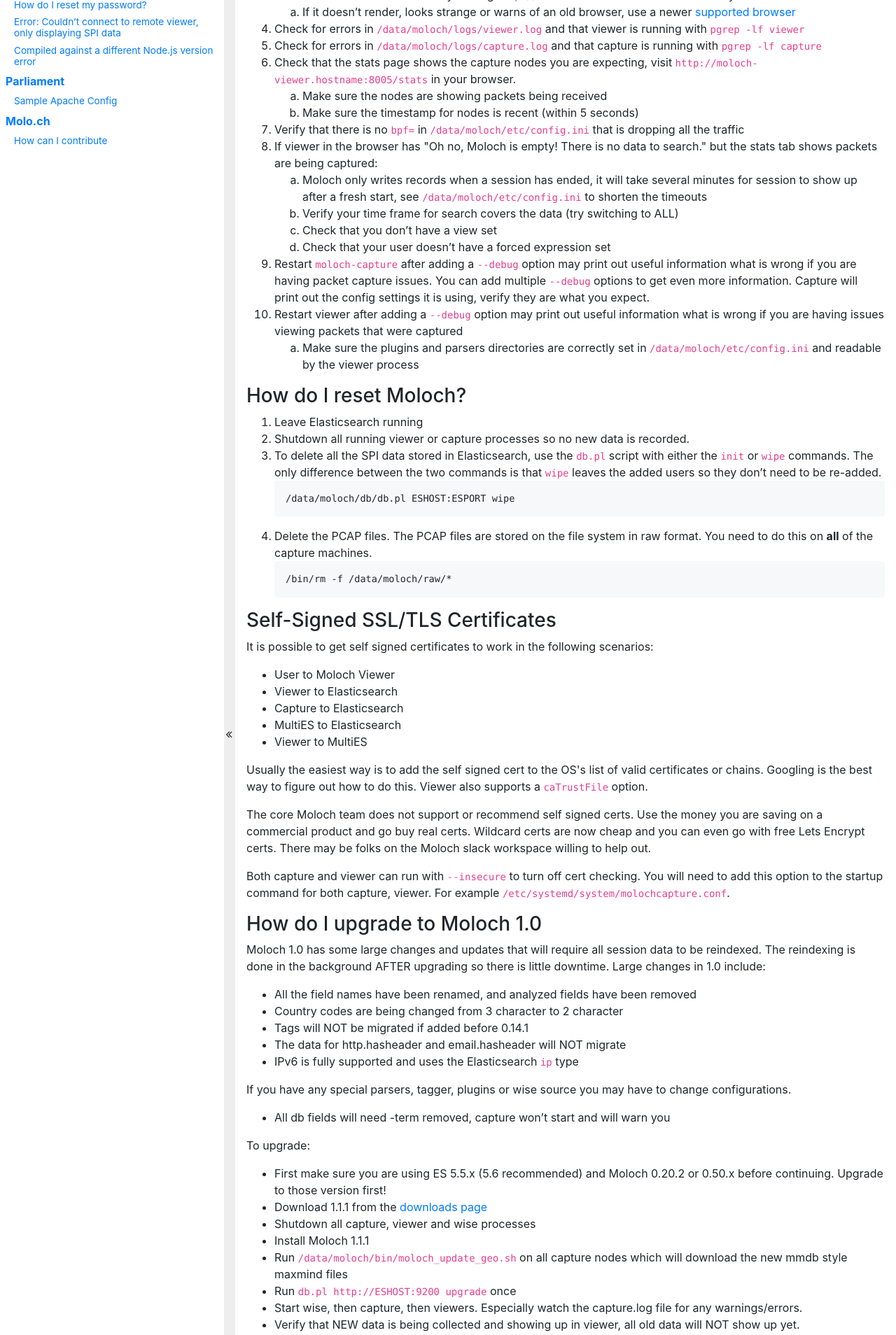
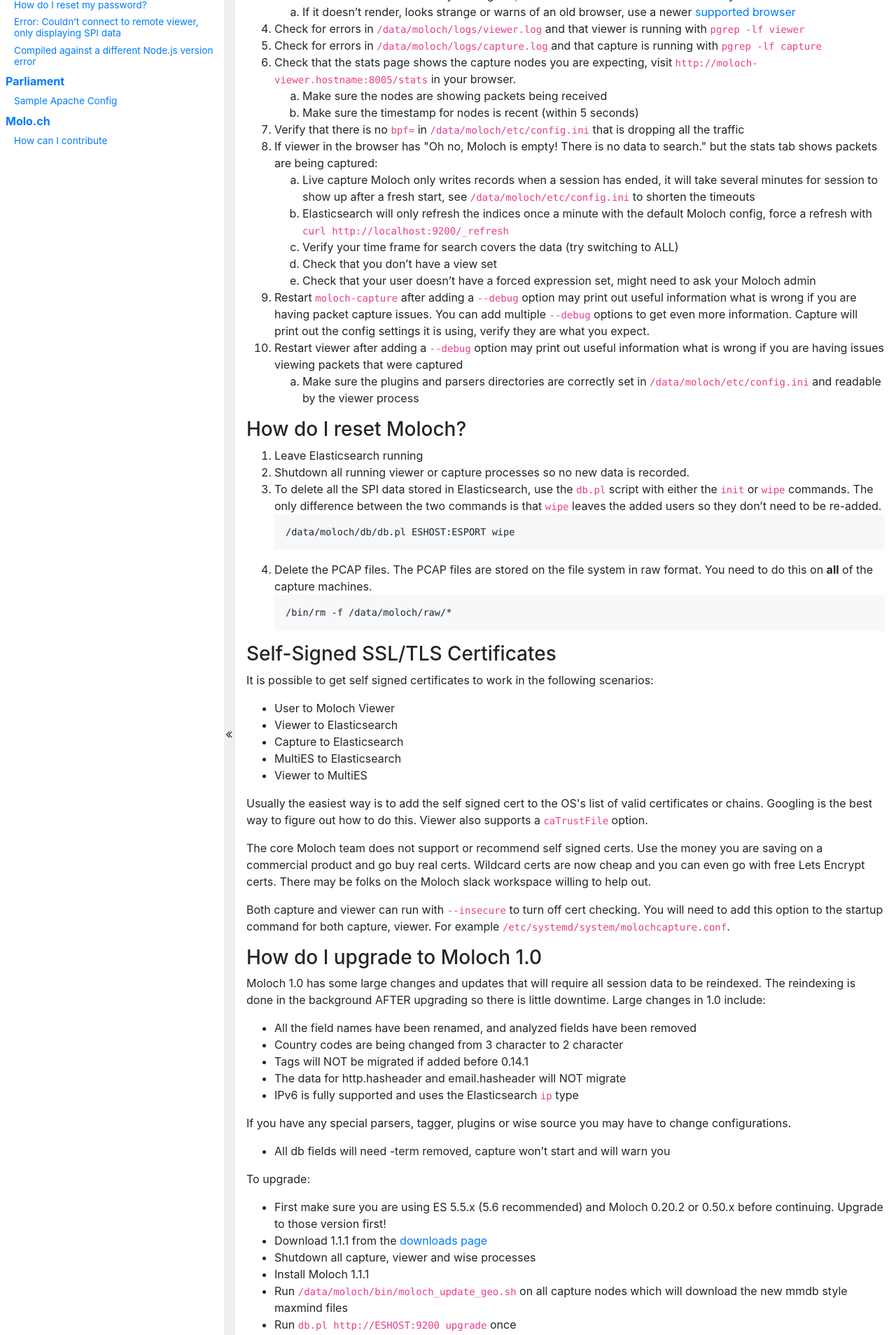
Before and after one commit to aol/molochweb, a Jekyll site: the page built from faq.html, in a window 1280 px wide. Shown: the part 1487-3395 px from the top of the page at 70% size. Built offline with Jekyll 4.4.1, drawn with Linux system fonts in a browser that asks for light colours; some of the changed text lies outside the part shown.

Commit message:
note about refresh

```diff
--- a/faq.html
+++ b/faq.html
@@ -630,19 +630,22 @@
           data to search." but the stats tab shows packets are being captured:
           <ol type="a">
             <li>
-              Moloch only writes records when a session has ended, it will take
+              Live capture Moloch only writes records when a session has ended, it will take
                several minutes for session to show up after a fresh start, see
                <code>/data/moloch/etc/config.ini</code> to shorten the timeouts
             </li>
             <li>
-              Verify your time frame for search covers the data (try switching
-              to ALL)
+              Elasticsearch will only refresh the indices once a minute with the default Moloch config,
+              force a refresh with <code>curl http://localhost:9200/_refresh</code>
+            </li>
+            <li>
+              Verify your time frame for search covers the data (try switching to ALL)
             </li>
             <li>
               Check that you don’t have a view set
             </li>
             <li>
-              Check that your user doesn’t have a forced expression set
+              Check that your user doesn’t have a forced expression set, might need to ask your Moloch admin
             </li>
           </ol>
         </li>
```
